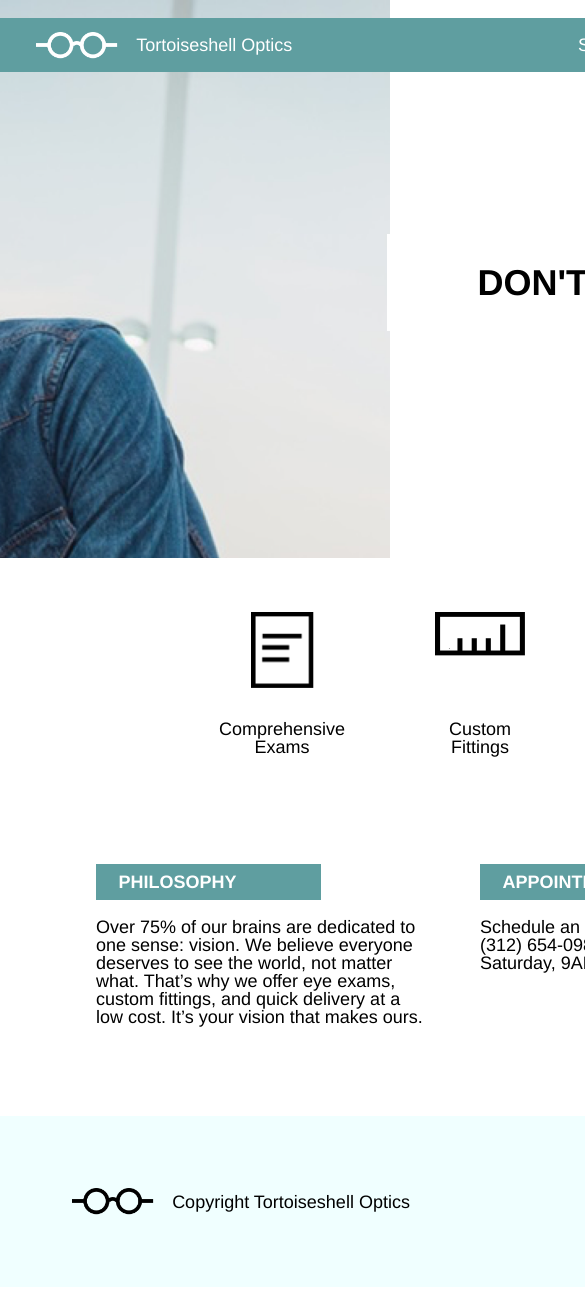
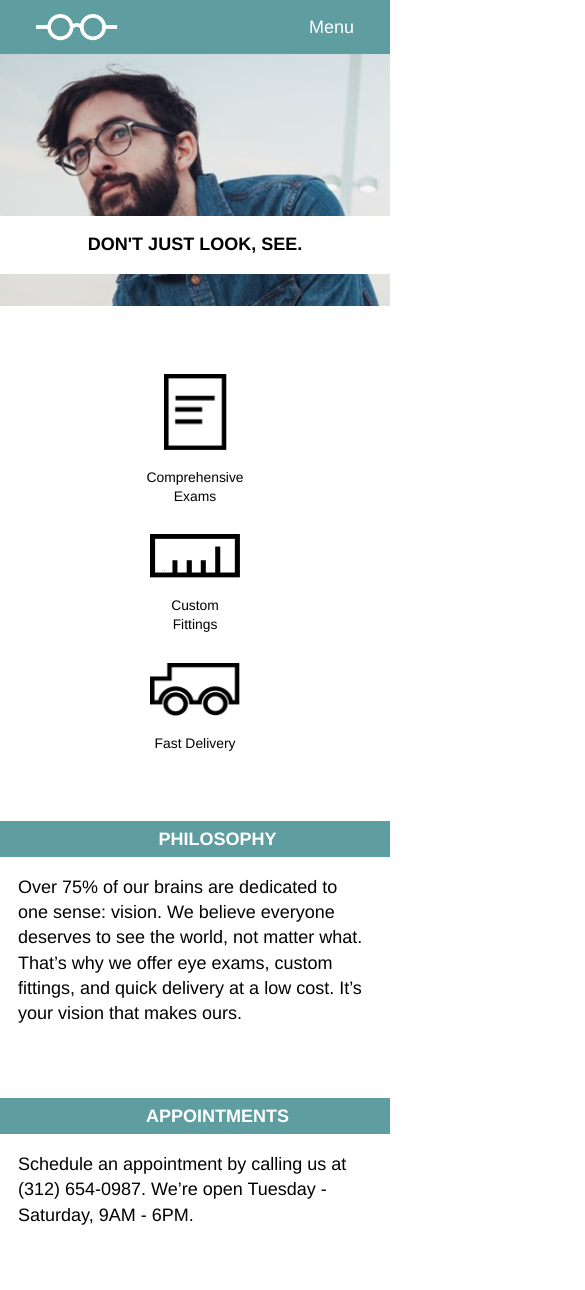
Before and after one commit to MarcorX/tortoiseshell, a plain HTML site: page index.html in a window 390 px wide. Shown: the top 1290 px of the page, 585 px wide, since content can reach past the window. Drawn offline with Linux system fonts and the light colour scheme.

Commit message:
Finished responsive design for mobile devices

```diff
--- a/index.html
+++ b/index.html
@@ -15,7 +15,7 @@
           <span>Tortoiseshell Optics</span>
         </div>
         <nav>
-          <ul>
+          <ul class="desktop-tablet">
             <li>
               <a href="#">Services</a>
             </li>
@@ -24,6 +24,11 @@
             </li>
             <li>
               <a href="#">Contact</a>
+            </li>
+          </ul>
+          <ul class="mobile">
+            <li>
+              <a href="#">Menu</a>
             </li>
           </ul>
         </nav>
--- a/resources/css/style.css
+++ b/resources/css/style.css
@@ -36,6 +36,7 @@ header .logo {
   display: flex;
   justify-content: flex-start;
   align-items: center;
+  width: 100%;
 }
 
 header .logo img {
@@ -49,6 +50,10 @@ header ul {
   display: flex;
   justify-content: space-between;
   align-items: center;
+}
+
+header ul.mobile {
+  display: none;
 }
 
 header ul li {
@@ -91,6 +96,10 @@ header .header-banner {
   height: 8rem;
   margin: 3rem;
 
+}
+
+.service p {
+  line-height: 1.4;
 }
 
 .service.exams img {
@@ -149,3 +158,155 @@ footer .logo img {
   padding: 4rem 1rem 4rem 4rem;
 
 }
+
+@media only screen and (max-width: 1024px) {
+  .container {
+    width: 100%;
+  }
+
+  header {
+    height: 22rem;
+    width: 100%;
+  }
+
+  header .flex.container.nav-banner {
+    position: static;
+  }
+
+
+  header .flex.container.banner {
+    display: flex;
+    justify-content: flex-end;
+  }
+
+  header .header-banner {
+    display: inline-block;
+    margin-top: 5rem;
+    margin-right: 2rem;
+    background-color: white;
+    padding: 0.75rem 4rem;
+    font-size: 1.33rem;
+    line-height: 1.2;
+    font-weight: bold;
+  }
+}
+
+@media only screen and (max-width: 640px) {
+
+    .container {
+      width: 100%;
+    }
+
+    header {
+      background-position: 20%;
+      height: 17rem;
+      width: 100%;
+    }
+
+     .logo span {
+      display: none;
+    }
+
+    header .flex.container.nav-banner {
+      position: static;
+    }
+
+    header ul.desktop-tablet {
+      display: none;
+    }
+
+    header ul.mobile {
+      display: flex;
+    }
+
+    header .header-banner {
+      display: inline-block;
+      width: 100%;
+      margin-top: 9rem;
+      margin-right: 0;
+      margin-left: 0;
+      background-color: white;
+      padding: 1rem 0;
+      font-size: 1rem;
+      line-height: 1.2;
+      font-weight: bold;
+      text-align: center;
+    }
+
+    .flex.container.services {
+      display: flex;
+      flex-direction: column;
+      align-items: center;
+      justify-content: center;
+      margin-top: 3.77rem;
+      margin-bottom: 3.77rem;
+
+    }
+
+    .service {
+      display: flex;
+      flex-direction: column;
+      justify-content: space-between;
+      align-items: center;
+      text-align: center;
+      width: 5rem;
+      height: auto;
+      margin: 0;
+
+    }
+    .service.exams  {
+      margin-bottom: 1.54rem;
+    }
+
+    .service.fittings  {
+      margin-bottom: 1.54rem;
+    }
+
+    .service p {
+      font-size: 0.77rem;
+      margin-top: 1rem;
+    }
+
+    .flex.container.info {
+      display: block;
+      justify-content: center;
+      margin-top: 3rem;
+      margin-bottom: 5rem;
+    }
+
+    .box {
+      width: 100%;
+      margin: 0;
+      text-align: left;
+      overflow: hidden;
+    }
+
+    .box .title {
+      text-align: center;
+      width: 100%;
+
+
+    }
+
+  .box .text {
+      margin: 1rem 1rem 0 1rem;
+      line-height: 1.4;
+    }
+  .box.philosophy {
+    margin-bottom: 4rem;
+  }
+
+
+  footer .logo {
+    display: flex;
+    justify-content: center;
+    align-items: center;
+
+  }
+
+  footer .logo img {
+    height: 1.5rem;
+    width: auto;
+    padding: 4rem;
+
+}
```
